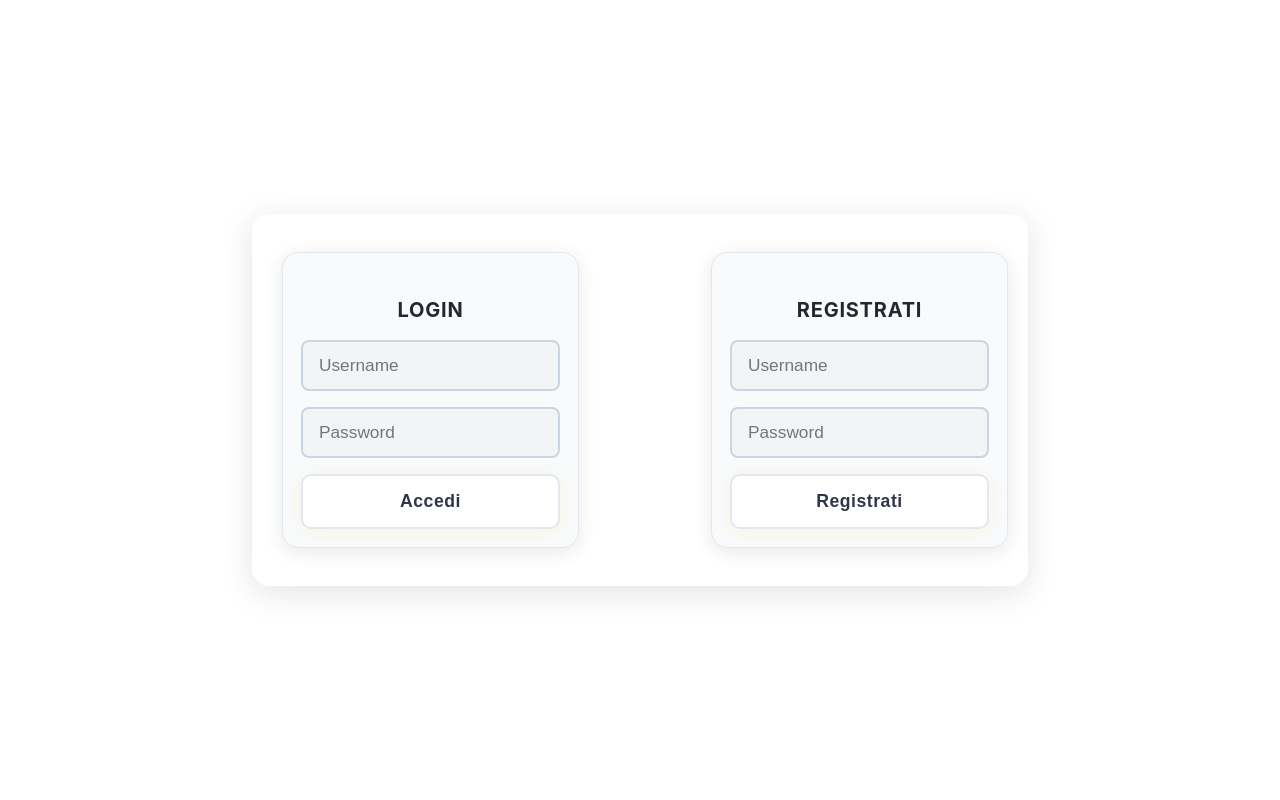
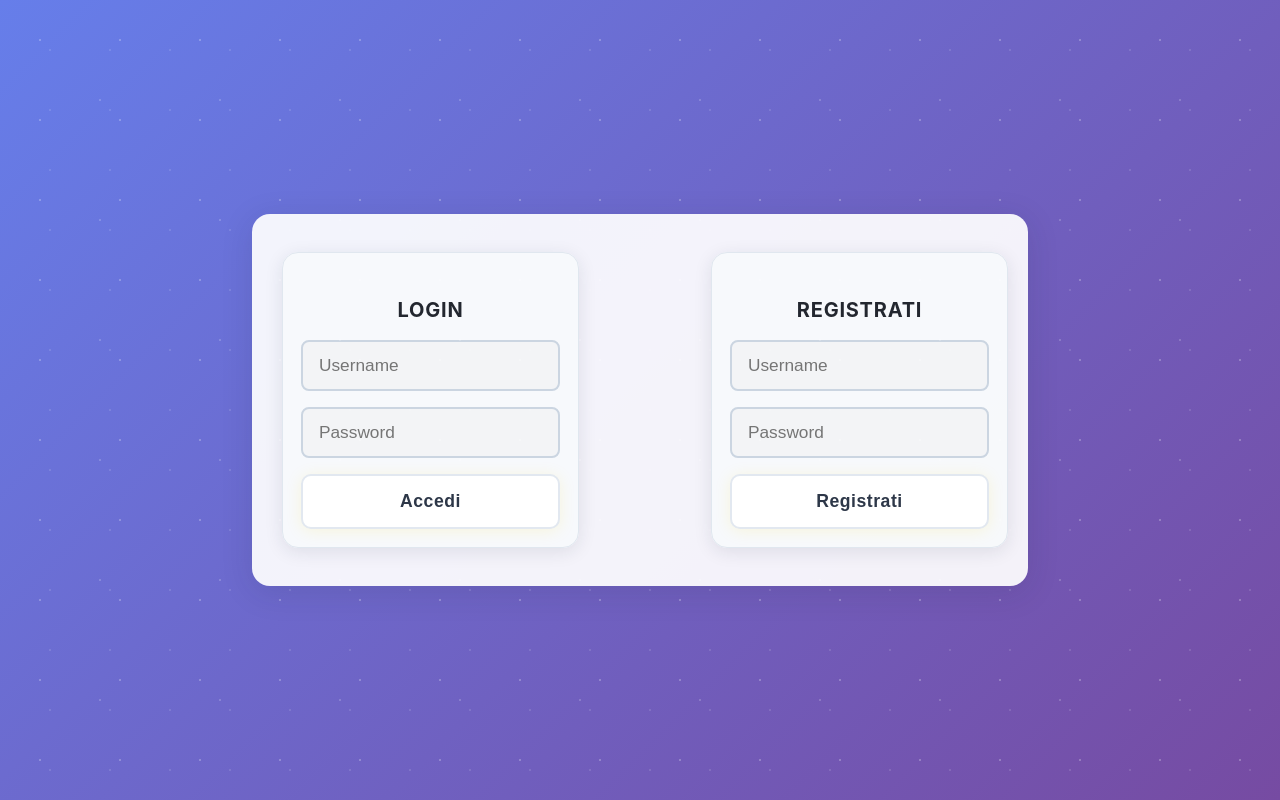
Before and after one commit to AleDet01/smartdeck, a React (Create React App) app in the folder frontend/: page / in a window 1280 px wide. Built offline with nearby package versions, Linux system fonts and the light colour scheme; no server answers.

Commit message:
login/registe css

```diff
--- a/frontend/src/css/LandingPage.css
+++ b/frontend/src/css/LandingPage.css
@@ -3,7 +3,26 @@
   display: flex;
   align-items: center;
   justify-content: center;
-  background: url('../../public/sfondo_dashboard.jpg') center/cover no-repeat;
+  background: linear-gradient(135deg, #667eea 0%, #764ba2 100%);
+  position: relative;
+  overflow: hidden;
+}
+
+.landing-container::before {
+  content: '';
+  position: absolute;
+  top: 0;
+  left: 0;
+  width: 100%;
+  height: 100%;
+  background-image:
+    radial-gradient(circle, rgba(255, 255, 255, 0.8) 1px, transparent 1px),
+    radial-gradient(circle, rgba(255, 255, 255, 0.6) 1.5px, transparent 1.5px),
+    radial-gradient(circle, rgba(255, 255, 255, 0.4) 1px, transparent 1px);
+  background-size: 80px 80px, 120px 120px, 60px 60px;
+  background-position: 0 0, 40px 40px, 20px 20px;
+  opacity: 0.3;
+  pointer-events: none;
 }
 .landing-box {
   background: rgba(255,255,255,0.92);
```
